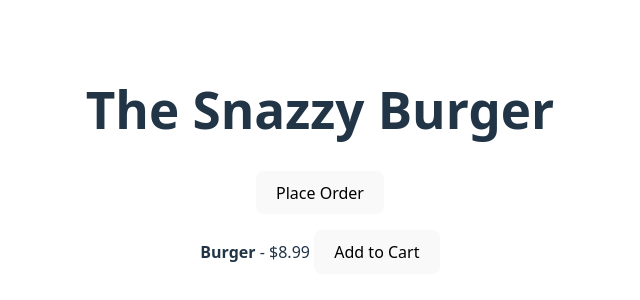
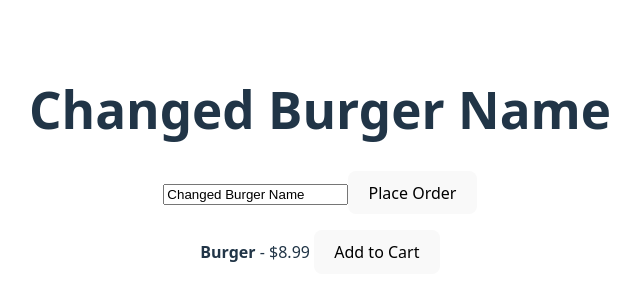
Before and after one commit to drzz21/vue-3-composition-api, a Vue app: page / in a window 1280 px wide. Shown: the part 232-532 px from the top of the page, without its empty margins (320-960 px from the left). Built offline with nearby package versions, Linux system fonts and the light colour scheme.

Commit message:
Reactive Primitives with Refs

```diff
--- a/src/App.vue
+++ b/src/App.vue
@@ -1,5 +1,7 @@
 <script>
 import YummyMeal from './components/YummyMeal.vue';
+//para declarar variables reactivas importamos la api ref
+import { ref } from 'vue';
 
 // tenemos que exportar por defecto de esta forma
 export default {
@@ -10,7 +12,16 @@ export default {
 	//en vue 3 inicializamos nuestro js con la funcion setup
 	//donde creamos las constantes, funciones, etc
 	setup() {
-		const name = 'The Snazzy Burger';
+		//declaramos nuestra variable que queremos reactiva
+		//envolviendola en la api ref
+		const name = ref('The Snazzy Burger');
+
+		//para acceder a su valor dentro de setup usamos
+		//el atributo .value de nuestra referencia reactiva
+		console.log(name.value);
+
+		//igual para cambiar su valor
+		name.value = 'Changed Burger Name';
 
 		const placeOrder = () => {
 			alert(`Order placed at ${name}!`);
@@ -25,11 +36,26 @@ export default {
 		//para usarlo en nuestro código lo tenemos que retornar
 		return { placeOrder, name, addItemToCart };
 	},
+	//para acceder a las variables reactivas fuera de setup
+	//no es necesario usar .value
+	//ejemplo en el ciclo de vida created
+	//usamos this, para que tenga el contexto del componente
+	created(){
+		console.log('name', this.name);
+	}
 };
 </script>
 
 <template>
+
+	<!-- en nuestro template tampoco hace falta usar .value
+	ya que vue se encarga de eso automaticamente -->
 	<h1>{{ name }}</h1>
+
+	<!-- al cambiar el valor vemos que se actualiza automaticamente
+	cumpliendo con esto la reactividad -->
+	<input type="text" v-model="name" />
+
 	<button @click="placeOrder">Place Order</button>
 	<!-- llamamos la funcion dentro de nuestro evento emitido, y ahi recibimos
 	 el nombre del producto que enviamos desde la funcion dentro del componente
```
